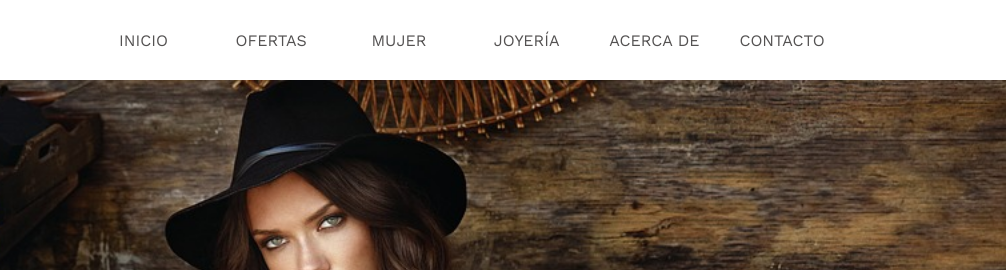
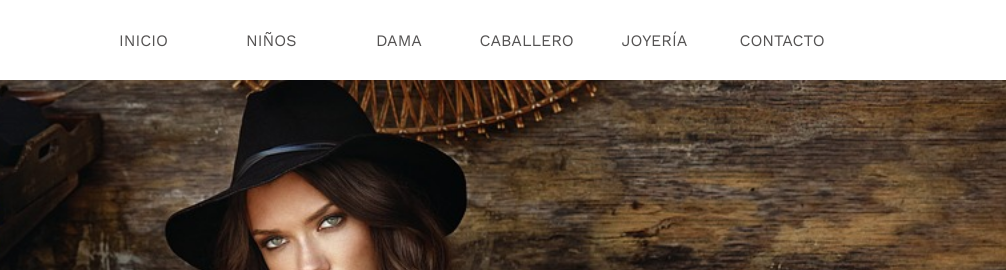
Before and after one commit to ccmarcos/boutique, a plain HTML site: page index.html in a window 1280 px wide. Shown: the top 270 px of the page, 274-1280 px from the left. Drawn offline with nearby package versions, Linux system fonts and the light colour scheme.

Commit message:
change of menu

```diff
--- a/index.html
+++ b/index.html
@@ -16,10 +16,10 @@
       </div>
       <div class="cont-menu">
         <a href="#" class="item"><div>INICIO</div></a>
-        <a href="#" class="item"><div>OFERTAS</div></a>
-        <a href="#" class="item"><div>MUJER</div></a>
+        <a href="#" class="item"><div>NIÑOS</div></a>
+        <a href="#" class="item"><div>DAMA</div></a>
+        <a href="#" class="item"><div>CABALLERO</div></a>
         <a href="#" class="item"><div>JOYERÍA</div></a>
-        <a href="#" class="item"><div>ACERCA DE</div></a>
         <a href="#" class="item"><div>CONTACTO</div></a>
       </div>
     </div>
```
